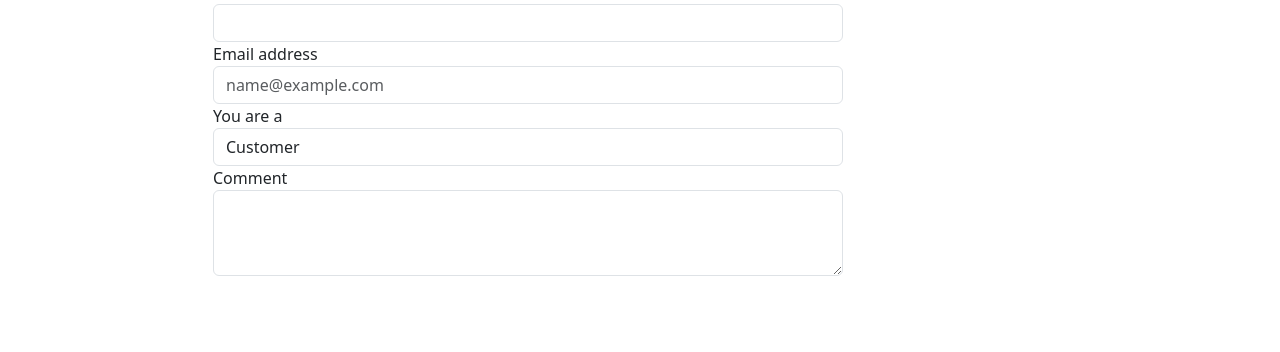
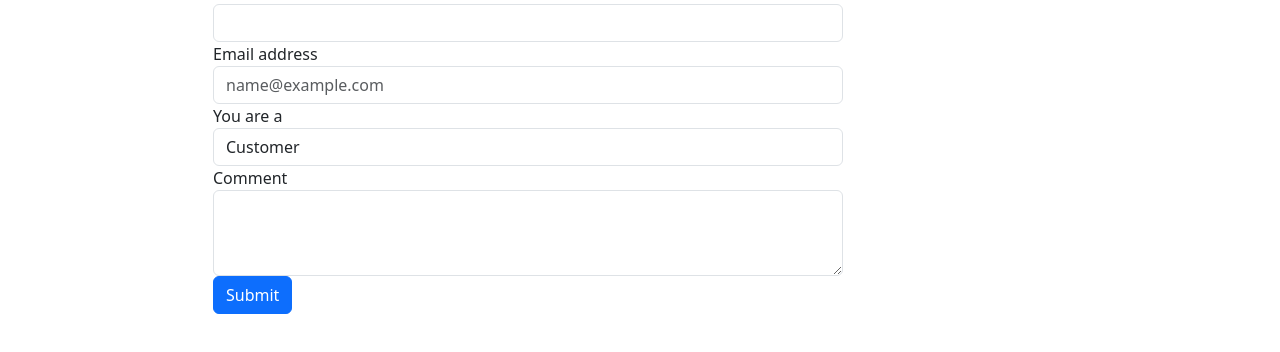
Before and after one commit to mariyam-Shaikh/Hack-JMI, a plain HTML site: page contacts.html in a window 1280 px wide. Shown: the part 268-620 px from the top of the page. Drawn offline with nearby package versions, Linux system fonts and the light colour scheme.

Commit message:
Update contacts.html

```diff
--- a/contacts.html
+++ b/contacts.html
@@ -54,6 +54,7 @@
                 <label for="exampleFormControlTextarea1">Comment</label>
                 <textarea class="form-control" id="exampleFormControlTextarea1" rows="3"></textarea>
               </div>
+                <button type="submit" class="btn btn-primary con-btn">Submit</button>
             </form>
           </div>
         </div>
```
